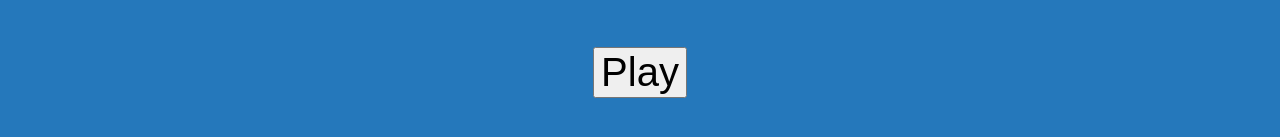
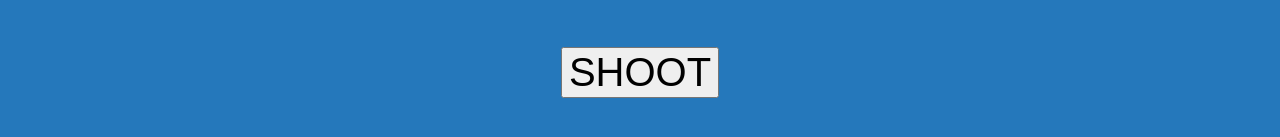
Before and after one commit to EdgarPDX/lab-03-rock-paper-scissors, a plain HTML site: page index.html in a window 1280 px wide. Shown: the part 477-614 px from the top of the page. Drawn offline with Linux system fonts and the light colour scheme.

Commit message:
changed play to SHOOT

```diff
--- a/index.html
+++ b/index.html
@@ -44,7 +44,7 @@
             </label>
        </div>
        <div class="button-section">
-           <button id= "button" class="button">Play</button>
+           <button id= "button" class="button">SHOOT</button>
        </div>
        <div id="computer-guess" class="computer"></div>
        <div class="wld">
```
